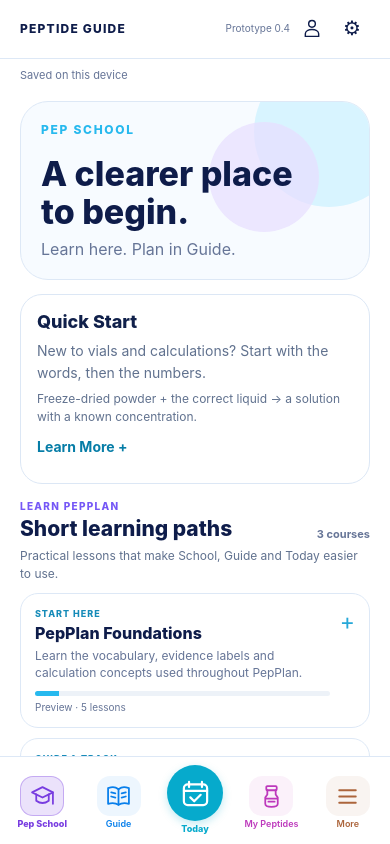
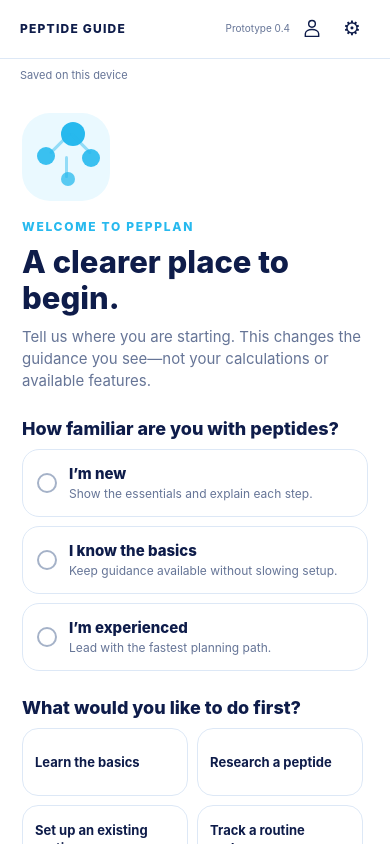
Before and after one commit to stevemalin/peptide-planner-app, a React Native app in the folder app/: screen / in a window 390 px wide. Built offline with nearby package versions, Linux system fonts and the light colour scheme.

Commit message:
Add guided first-run and Start Here experience

```diff
--- a/app/App.tsx
+++ b/app/App.tsx
@@ -40,7 +40,10 @@ import { importReference, newDraft } from "./src/engine";
 import { Evidence } from "./src/ui";
 import { reconcileReminders, listenForReminder } from "./src/reminders";
 import type { PlanMode } from "./src/planning";
-type Screen = "activeEditor" | "profile" | "settings" | "shop" | "plans" | "planInventory" | "planDetail" | "planTracker" | "school" | "schoolDetail" | "schoolMore" | "schoolSources" | "guide" | "detail" | "plan" | "calc" | "tracker" | "review" | "schedule" | "inventory" | "reminders" | "history" | "more";
+type Experience = "new" | "familiar" | "experienced";
+type FirstGoal = "learn" | "research" | "setup" | "track";
+type OnboardingProfile = { experience: Experience; goal: FirstGoal };
+type Screen = "welcome" | "activeEditor" | "profile" | "settings" | "shop" | "plans" | "planInventory" | "planDetail" | "planTracker" | "school" | "schoolDetail" | "schoolMore" | "schoolSources" | "guide" | "detail" | "plan" | "calc" | "tracker" | "review" | "schedule" | "inventory" | "reminders" | "history" | "more";
 
 const COLORS = {
   ink: "#0E1C4A",
@@ -79,8 +82,8 @@ function Molecule({ color = COLORS.blue }: { color?: string }) {
 
 function BottomNav({ active, setScreen }: { active: Screen; setScreen: (s: Screen) => void }) {
   const items: { key: NavGlyph; label: string }[] = [
-    { key: "school", label: "Pep School" },
-    { key: "guide", label: "Guide" },
+    { key: "school", label: "Learn" },
+    { key: "guide", label: "Build Plan" },
     { key: "tracker", label: "TODAY" },
     { key: "plans", label: "My Peptides" },
     { key: "more", label: "More" },
@@ -102,7 +105,7 @@ function BottomNav({ active, setScreen }: { active: Screen; setScreen: (s: Scree
 }
 
 export default function App() {
-  const [screen, setScreen] = useState<Screen>("school");
+  const [screen, setScreen] = useState<Screen>("welcome");
   const [selected, setSelected] = useState<Compound>(compounds[0]);
   const [query,setQuery] = useState("");
   const [schoolQuery,setSchoolQuery] = useState("");
@@ -112,6 +115,11 @@ export default function App() {
   const toggleSchoolFavorite=(id:string)=>setSchoolFavorites(current=>{const next=current.includes(id)?current.filter(item=>item!==id):[...current,id];AsyncStorage.setItem("pepplan.school.favorites",JSON.stringify(next)).catch(()=>{});return next;});
 
   const saved = usePlannerStore();
+  const [onboarding,setOnboarding]=useState<OnboardingProfile|null|undefined>(undefined);
+  const [experience,setExperience]=useState<Experience|null>(null);
+  const [firstGoal,setFirstGoal]=useState<FirstGoal|null>(null);
+  useEffect(()=>{AsyncStorage.getItem("pepplan.onboarding.v1").then(value=>setOnboarding(value?JSON.parse(value):null)).catch(()=>setOnboarding(null));},[]);
+  const finishOnboarding=(profile:OnboardingProfile)=>{setOnboarding(profile);AsyncStorage.setItem("pepplan.onboarding.v1",JSON.stringify(profile)).catch(()=>{});setScreen("tracker");};
   const [selectedPlanId,setSelectedPlanId]=useState<string|null>(null);
   const [editingActive,setEditingActive]=useState(false);
   const [editorSection,setEditorSection]=useState('');
@@ -163,6 +171,52 @@ export default function App() {
     sync();const sub=AppState.addEventListener("change",state=>{if(state==="active")sync();});return()=>{mounted=false;sub.remove();};
   },[saved.ready,saved.store.activePlans,saved.loadFailed]);
   useEffect(()=>listenForReminder((planId)=>{if(planId)setSelectedPlanId(planId);setScreen("tracker");}),[]);
+  useEffect(()=>{
+    if(!saved.ready||screen!=="welcome"||onboarding===undefined)return;
+    if(onboarding){setScreen("tracker");return;}
+    if(plans.length||saved.store.draft){const profile:OnboardingProfile={experience:plans.length?"experienced":"familiar",goal:plans.length?"track":"setup"};setOnboarding(profile);AsyncStorage.setItem("pepplan.onboarding.v1",JSON.stringify(profile)).catch(()=>{});setScreen("tracker");}
+  },[saved.ready,onboarding,plans.length,saved.store.draft]);
+
+  const renderWelcome=()=>(
+    <ScrollView contentContainerStyle={styles.welcomeContent}>
+      <View style={styles.welcomeMark}><Molecule color={COLORS.blue}/></View>
+      <Text style={styles.kicker}>WELCOME TO PEPPLAN</Text>
+      <Text style={styles.welcomeTitle}>A clearer place to begin.</Text>
+      <Text style={styles.welcomeSub}>Tell us where you are starting. This changes the guidance you see—not your calculations or available features.</Text>
+      <Text style={styles.onboardingQuestion}>How familiar are you with peptides?</Text>
+      <View style={styles.choiceStack}>{([
+        ["new","I’m new","Show the essentials and explain each step."],
+        ["familiar","I know the basics","Keep guidance available without slowing setup."],
+        ["experienced","I’m experienced","Lead with the fastest planning path."]
+      ] as const).map(([value,label,detail])=><Pressable accessibilityRole="radio" accessibilityState={{selected:experience===value}} key={value} onPress={()=>setExperience(value)} style={[styles.choiceCard,experience===value&&styles.choiceCardSelected]}><View style={[styles.radio,experience===value&&styles.radioSelected]}/><View style={{flex:1}}><Text style={styles.choiceTitle}>{label}</Text><Text style={styles.choiceDetail}>{detail}</Text></View></Pressable>)}</View>
+      <Text style={styles.onboardingQuestion}>What would you like to do first?</Text>
+      <View style={styles.goalGrid}>{([
+        ["learn","Learn the basics"],["research","Research a peptide"],["setup","Set up an existing routine"],["track","Track a routine underway"]
+      ] as const).map(([value,label])=><Pressable accessibilityRole="radio" accessibilityState={{selected:firstGoal===value}} key={value} onPress={()=>setFirstGoal(value)} style={[styles.goalCard,firstGoal===value&&styles.goalCardSelected]}><Text style={[styles.goalText,firstGoal===value&&styles.goalTextSelected]}>{label}</Text></Pressable>)}</View>
+      {experience&&firstGoal&&<AppButton label="Show me where to begin" onPress={()=>finishOnboarding({experience,goal:firstGoal})}/>}
+      <Pressable accessibilityRole="button" accessibilityLabel="Skip introduction" onPress={()=>finishOnboarding({experience:"familiar",goal:"setup"})} style={styles.skipButton}><Text style={styles.crossLinkText}>Skip for now</Text></Pressable>
+      <Text style={styles.onboardingSafety}>PepPlan organizes educational research information and routines you enter. It does not select a peptide or prescribe a dose.</Text>
+    </ScrollView>
+  );
+
+  const renderStartHere=()=>{
+    const newUser=onboarding?.experience==="new";
+    const draft=saved.store.draft;
+    const recommended=onboarding?.goal==="learn"?0:onboarding?.goal==="research"?1:2;
+    const steps=[
+      {n:"1",title:"Learn the essentials",detail:newUser?"Start with terminology, storage and reconstitution concepts.":"Review fundamentals whenever you need them.",action:()=>setScreen("school"),label:"Open Learn"},
+      {n:"2",title:"Research a peptide",detail:"Review key facts, evidence, warnings and references.",action:()=>setScreen("school"),label:"Browse the library"},
+      {n:"3",title:draft?"Continue your plan":"Build your plan",detail:draft?draft.compoundName+" setup is waiting for you.":"Choose a peptide and enter the routine you want to track.",action:()=>setScreen(draft?"plan":"guide"),label:draft?"Continue setup":"Choose a peptide"},
+      {n:"4",title:"Review calculations",detail:"Confirm vial strength, diluent, concentration and syringe display inside the guided setup."},
+      {n:"5",title:"Start tracking",detail:"Starting the plan creates Today, reminders and inventory forecasting."}
+    ];
+    return <ScrollView contentContainerStyle={styles.scrollContent}>
+      <View style={styles.startHero}><Text style={styles.kicker}>START HERE</Text><Text style={styles.welcomeTitle}>{draft?"Continue where you left off.":"Learn. Plan. Track."}</Text><Text style={styles.welcomeSub}>{newUser?"We’ll explain the essentials as you go.":"A simple path from research to a working daily schedule."}</Text></View>
+      <View style={styles.pathLine}/>
+      {steps.map((step,index)=><View key={step.n} style={[styles.startStep,draft&&index<2&&styles.startStepQuiet,index===recommended&&styles.startStepRecommended]}><View style={styles.stepNumber}><Text style={styles.stepNumberText}>{step.n}</Text></View><View style={{flex:1}}>{index===recommended&&<Text style={styles.sourceClass}>RECOMMENDED FIRST</Text>}<Text style={styles.lessonTitle}>{step.title}</Text><Text style={styles.nextText}>{step.detail}</Text>{step.action&&<Pressable accessibilityRole="button" accessibilityLabel={step.label} onPress={step.action} style={styles.inlineAction}><Text style={styles.crossLinkText}>{step.label} →</Text></Pressable>}</View></View>)}
+      <Text style={styles.onboardingSafety}>You can move between Learn and Build Plan at any time. Your navigation stays the same after setup.</Text>
+    </ScrollView>;
+  };
 
   const renderSchool = () => (
     <ScrollView contentContainerStyle={styles.scrollContent} keyboardShouldPersistTaps="handled">
@@ -402,6 +456,7 @@ export default function App() {
       {replacement&&<View style={{padding:16,backgroundColor:COLORS.paleBlue}}><Text style={styles.helper}>You have an unfinished {saved.store.draft?.compoundName} draft. Replace only that draft? Active plans and history will stay unchanged.</Text><AppButton label="Confirm replace draft" onPress={()=>{const next=replacement;saved.update(old=>({...old,draft:next.draft})).then(()=>{setReplacement(null);setScreen(next.target);}).catch(()=>{});}}/><AppButton label="Keep existing draft" secondary onPress={()=>setReplacement(null)}/></View>}
       {discardEdits&&<View style={{padding:16,backgroundColor:COLORS.paleBlue}}><Text style={styles.helper}>Discard saved edits? Active plans and history will stay unchanged.</Text><AppButton label="Confirm discard edits" onPress={()=>discardActiveEdits().then(()=>setDiscardEdits(false))}/><AppButton label="Keep edits" secondary onPress={()=>setDiscardEdits(false)}/></View>}
       <View key={screen==='schoolDetail'?screen+selected.id:screen} style={styles.main}>
+        {screen === "welcome" && renderWelcome()}
         {screen === "school" && renderSchool()}
         {screen === "schoolDetail" && renderSchoolDetail()}
         {screen === "schoolMore" && renderSchoolDetail(true)}
@@ -412,17 +467,45 @@ export default function App() {
         {screen === "detail" && renderDetail()}
         {screen==='activeEditor'&&focused&&saved.store.activeEdit&&<ActivePeptideEditor key={focused.id+editorSection} initialSection={editorSection} plan={focused} edit={saved.store.activeEdit} change={edit=>saved.update(old=>({...old,activeEdit:edit}))} onSave={saveActiveEdits} onCancel={discardActiveEdits} onArchive={async()=>{const target=saved.store.activeEdit?.returnTo==='tracker'?'tracker':'plans';await saved.update(old=>({...archivePlan(old,focused.id),activeEdit:null}));setEditingActive(false);setScreen(target);}}/>}
         {screen==='plans'&&!saved.loadFailed&&<MyPlans store={saved.store} update={saved.update} onOpen={openPlan} onEdit={editPlan} onDraft={()=>setScreen('plan')} onGuide={()=>setScreen('guide')}/>}
-        {(screen==='tracker'||screen==='history')&&!saved.loadFailed&&<AggregateTracker plans={plans} archives={saved.store.archives} update={saved.update} initialTab={screen==='history'?'History':'Today'} onOpen={openPlan} onEdit={editPlan}/>}
+        {screen==='tracker'&&!plans.length&&!saved.loadFailed&&renderStartHere()}
+        {(screen==='history'||(screen==='tracker'&&!!plans.length))&&!saved.loadFailed&&<AggregateTracker plans={plans} archives={saved.store.archives} update={saved.update} initialTab={screen==='history'?'History':'Today'} onOpen={openPlan} onEdit={editPlan}/>}
         {screen==='inventory'&&!saved.loadFailed&&<MyPlans inventory store={saved.store} update={saved.update} onOpen={id=>editPlan(id,'Inventory')} onEdit={editPlan} onDraft={()=>setScreen('review')} onGuide={()=>setScreen('guide')}/>}
         {(["plan","planDetail","planInventory","review","schedule","calc","planTracker","reminders"] as Screen[]).includes(screen) && !saved.loadFailed && <Workspace screen={(screen==='planDetail'?'plan':screen==='planInventory'?'inventory':screen==='planTracker'?'tracker':screen) as any} navigate={workspaceNavigate} store={scopedStore} update={scopedUpdate} editing={editing?{onSave:saveActiveEdits,supply:saved.store.activeEdit!.supplyVials,onSupplyChange:value=>saved.update(old=>old.activeEdit?{...old,activeEdit:{...old.activeEdit,supplyVials:value}}:old).catch(()=>{})}:undefined} onStarted={()=>setScreen("plans")} onDiscard={editing?discardActiveEdits:async()=>{const compound=compounds.find(c=>c.id===saved.store.draft?.compoundId);await saved.update(old=>({...old,draft:null}));if(compound)setSelected(compound);setScreen("detail");}} onGuide={()=>setScreen("guide")}/>}
       </View>
-      <BottomNav active={screen==='activeEditor'?(saved.store.activeEdit?.returnTo??'plans'):screen} setScreen={setScreen} />
+      {screen!=="welcome"&&<BottomNav active={screen==='activeEditor'?(saved.store.activeEdit?.returnTo??'plans'):screen} setScreen={setScreen} />}
     </SafeAreaView></SafeAreaProvider>
   );
 }
 
 
 const styles = StyleSheet.create({
+  welcomeContent:{paddingHorizontal:22,paddingTop:28,paddingBottom:40},
+  welcomeMark:{width:88,height:88,borderRadius:28,backgroundColor:COLORS.paleBlue,alignItems:"center",justifyContent:"center",marginBottom:18},
+  welcomeTitle:{color:COLORS.ink,fontSize:31,lineHeight:36,fontWeight:"800",marginTop:10},
+  welcomeSub:{color:COLORS.muted,fontSize:15,lineHeight:22,marginTop:10},
+  onboardingQuestion:{color:COLORS.ink,fontSize:18,fontWeight:"800",marginTop:26,marginBottom:10},
+  choiceStack:{gap:9},
+  choiceCard:{flexDirection:"row",alignItems:"center",gap:12,padding:14,borderWidth:1,borderColor:COLORS.border,borderRadius:17,backgroundColor:COLORS.white},
+  choiceCardSelected:{borderColor:COLORS.blue,backgroundColor:COLORS.paleBlue,borderWidth:2},
+  radio:{width:20,height:20,borderRadius:10,borderWidth:2,borderColor:"#A5B2C8"},
+  radioSelected:{borderWidth:6,borderColor:COLORS.blue,backgroundColor:COLORS.white},
+  choiceTitle:{color:COLORS.ink,fontSize:15,fontWeight:"800"},
+  choiceDetail:{color:COLORS.muted,fontSize:12,lineHeight:17,marginTop:2},
+  goalGrid:{flexDirection:"row",flexWrap:"wrap",gap:9},
+  goalCard:{width:"48%",minHeight:68,padding:12,borderRadius:16,borderWidth:1,borderColor:COLORS.border,justifyContent:"center",backgroundColor:COLORS.white},
+  goalCardSelected:{borderColor:COLORS.purple,backgroundColor:COLORS.palePurple,borderWidth:2},
+  goalText:{color:COLORS.ink,fontSize:13,fontWeight:"700",lineHeight:18},
+  goalTextSelected:{color:"#5138BE"},
+  skipButton:{alignItems:"center",padding:17},
+  onboardingSafety:{color:COLORS.muted,fontSize:11,lineHeight:17,textAlign:"center",marginTop:16},
+  startHero:{marginTop:16,borderRadius:26,padding:20,backgroundColor:COLORS.paleBlue,borderWidth:1,borderColor:COLORS.border},
+  pathLine:{position:"absolute",left:38,top:215,bottom:75,width:2,backgroundColor:COLORS.border},
+  startStep:{flexDirection:"row",gap:14,padding:15,marginTop:11,borderWidth:1,borderColor:COLORS.border,borderRadius:18,backgroundColor:COLORS.white},
+  startStepQuiet:{backgroundColor:COLORS.pale},
+  startStepRecommended:{borderColor:COLORS.blue,borderWidth:2,backgroundColor:"#F2FBFF"},
+  stepNumber:{width:32,height:32,borderRadius:16,backgroundColor:COLORS.palePurple,alignItems:"center",justifyContent:"center",zIndex:1},
+  stepNumberText:{color:COLORS.purple,fontWeight:"800"},
+  inlineAction:{alignSelf:"flex-start",paddingTop:8,paddingBottom:3},
   evidenceBadge: { borderLeftWidth: 4, padding: 14, borderRadius: 14, marginTop: 16, backgroundColor: COLORS.paleBlue },
   evidenceText: { color: COLORS.ink, fontWeight: "700", fontSize: 14, lineHeight: 21 },
   sourceClass: { color: "#286B9C", fontSize: 11, lineHeight: 16, fontWeight: "800", marginBottom: 6 },
```
Also changed, not shown: 1 other file (tests, documents, lock files or other folders).
